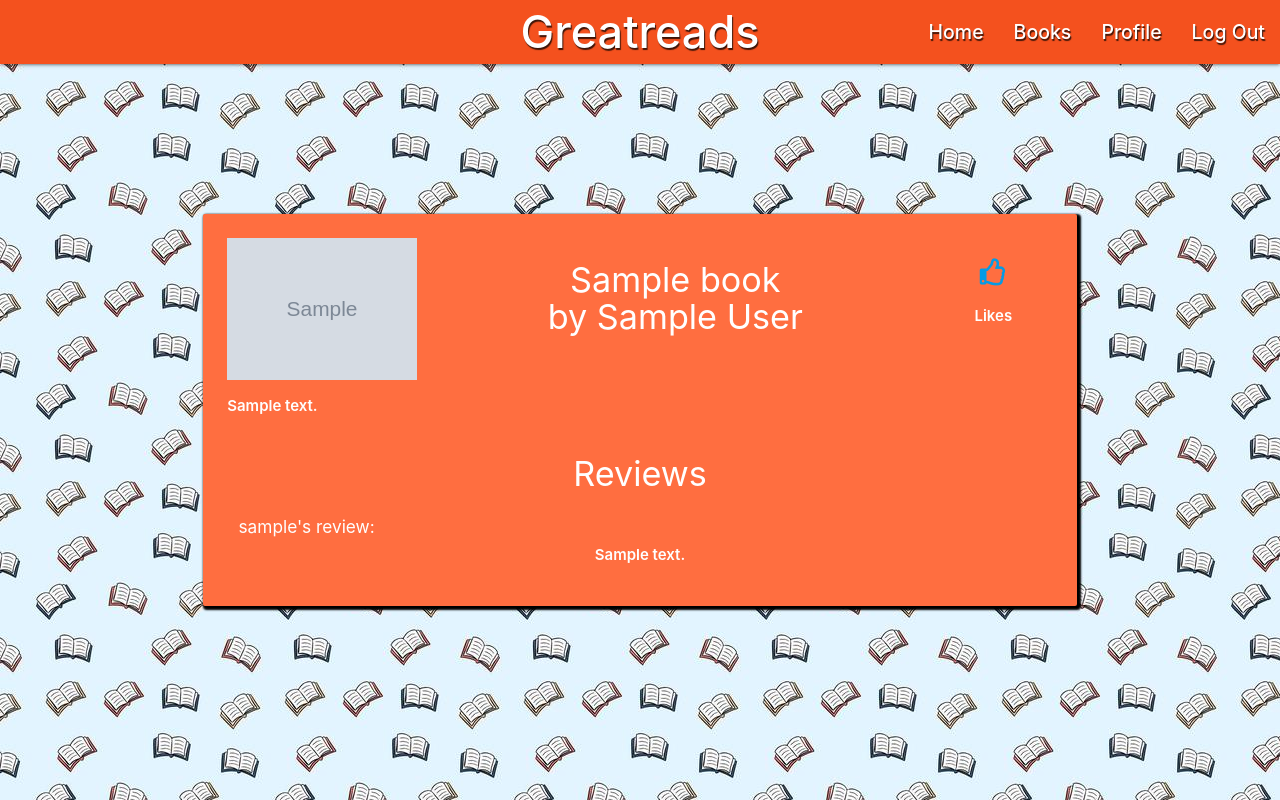
After one commit to Code-Institute-Submissions/Harbs1999-MS3-Greatreads, a Flask app: page /book in a window 1280 px wide. The commit adds this page. Run offline with Flask 2, Linux system fonts and the light colour scheme; the visitor is signed in with stand-in values (Sample User, id 1); grey boxes marked "Sample" are stand-in pictures; a database or web service that is not in the repository returns one stand-in record (values such as "Sample title"); some libraries are stand-ins or nearby versions.

Commit message:
Added template for book details

```diff
--- a/app.py
+++ b/app.py
@@ -93,6 +93,15 @@ def logout():
     return redirect(url_for("login"))
 
 
+@app.route("/book")
+def book():
+    books = mongo.db.books.find()
+
+    username = mongo.db.users.find_one(
+        {"username": session["user"]})["username"]
+    return render_template("book.html", books=books, username=username)
+
+
 if __name__ == "__main__":
     app.run(host=os.environ.get("IP"),
             port=int(os.environ.get("PORT")),
--- a/static/css/style.css
+++ b/static/css/style.css
@@ -3,6 +3,14 @@ background: url(/static/img/book-background.jpg);
 background-position: relative;
 
 font-weight: 600;
+}
+
+#logo {
+    font-size: 3rem;
+}
+
+nav ul a {
+    font-size: 1.3rem;
 }
 
 .nav-style {
@@ -91,3 +99,22 @@ input[type=password]:not(.browser-default):focus:not([readonly])+label {
     margin-top: 17px;
     font-size: x-large;
 }
+
+/*  Book details   */
+
+/* #image {
+    display: inline-block;
+} */
+
+i.fa-thumbs-up {
+    font-size: 1.8rem;
+    margin: 20px 0;
+}
+
+/* #book_title_author {
+    font-size: 1.5rem;
+} */
+
+.likes {
+    margin: 0;
+}
--- a/templates/base.html
+++ b/templates/base.html
@@ -21,7 +21,7 @@
         <div class= navbar-fixed>
         <nav class="nav-extended nav-style deep-orange darken-1">
             <div class="nav-wrapper">
-              <a href="{{ url_for('get_books') }}" class="brand-logo center">Greatreads</a>
+              <a href="{{ url_for('get_books') }}" class="brand-logo center" id="logo">Greatreads</a>
               <a href="#" data-target="mobile-demo" class="sidenav-trigger"><i class="fas fa-bars"></i></a>
               <div>
               <ul class="right hide-on-med-and-down">
--- /dev/null
+++ b/templates/book.html
@@ -0,0 +1,32 @@
+{% extends "base.html" %}
+    {% block content %}
+
+  {% for book in books %}
+    <div class="row">
+      <div class="col s12">
+        <div class="card-panel deep-orange accent-2 white-text">
+          <div class="row">
+            <img src='{{ book.book_cover }}' class="col s12 m3 responsive-img" id="image" alt="book_cover">
+            <div>
+              <h4 class="col s11 m7 center-align" id="book_title_author">{{ book.book_title }}
+                <br> by {{ book.author }}</h4>
+            </div>
+            <div class="col s1 m2 center-align">
+              <a href=""><i class="far fa-thumbs-up"></i></a>
+              <p class="likes">Likes</p>
+            </div>
+            <p class="col s12">{{ book.book_desc }}</p>
+            <br>
+          </div>
+          <div class="center-align">
+              <h4>Reviews</h4>
+              <h6 class="col s12 left-align">{{ username }}'s review:</h6>
+              <br>
+              <p>{{ book.review }}</p>
+            </div>
+        </div>
+      </div>
+    </div>
+  {% endfor %}
+
+{% endblock %}
--- a/templates/books.html
+++ b/templates/books.html
@@ -10,4 +10,5 @@
         {{ book.review }}<br>
     {% endfor %}
 
+
 {% endblock %}
--- a/templates/profile.html
+++ b/templates/profile.html
@@ -4,11 +4,12 @@
 
 
 <div class="row">
-    <form class="col s12 m8 offset-m2">
+    <div class="col s12 m8 offset-m2">
         <div class="card-panel deep-orange accent-2">
             {{ username }}'s Profile
+            <a href="{{ url_for('book') }}">Book</a>
         </div>
-    </form>
+    </div>
 </div>
 
 {% endblock %}
--- a/templates/sign_up.html
+++ b/templates/sign_up.html
@@ -1,6 +1,5 @@
 {% extends "base.html" %}
 {% block content %}
-
 
 
 <div class="row">
```
